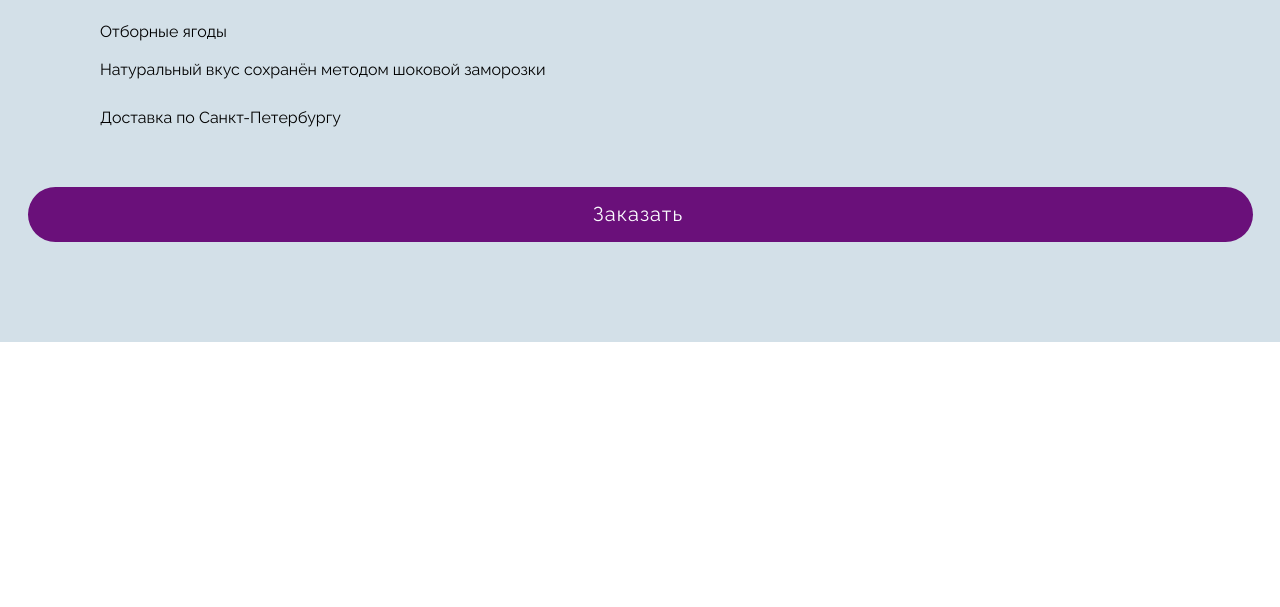
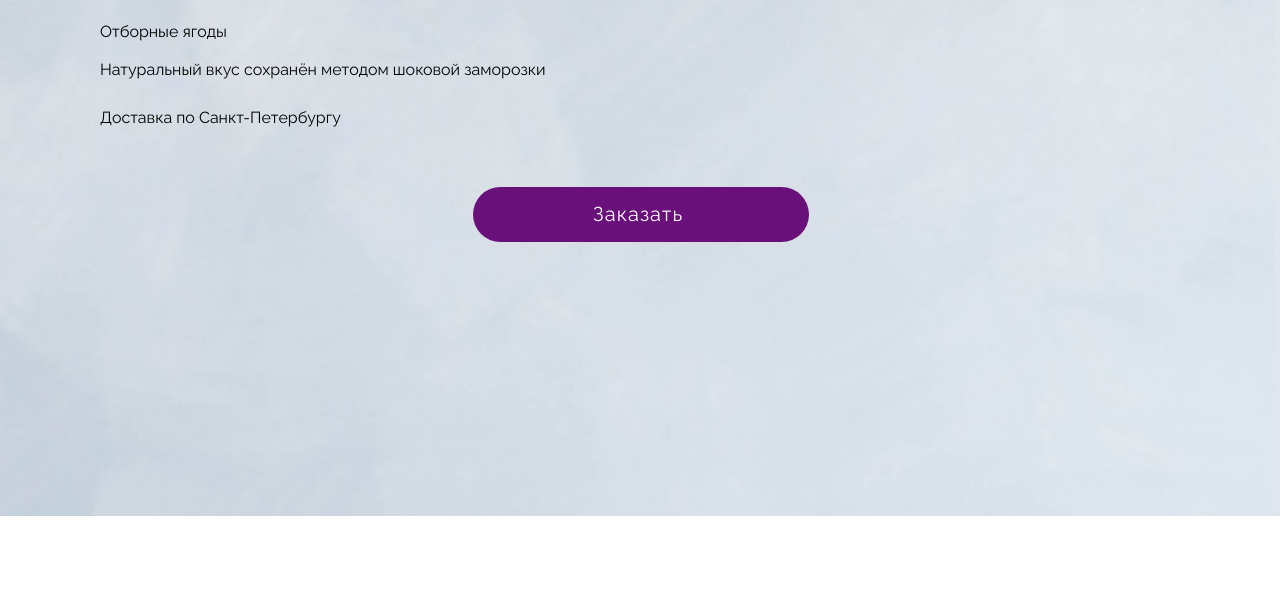
Before and after one commit to Bobjka/2075847-berries, a website: page source/index.html in a window 1280 px wide. Shown: the part 193-800 px from the top of the page. Drawn offline with nearby package versions, Linux system fonts and the light colour scheme; files that its build step writes are made by us from their sources.

Commit message:
Сделал блок hero

```diff
--- a/source/less/blocks/hero.less
+++ b/source/less/blocks/hero.less
@@ -1,6 +1,22 @@
 .hero {
-  background-color: #d3e0e8;
+  background-color: #dfe6ec;
   padding: 68px 27px 100px 28px;
+  background-image: url("../../img/hero/hero-background-mobile.jpg");
+  background-repeat: no-repeat;
+  background-position: left -5px top -3px;
+  min-height: 640px;
+  background-size: auto;
+  box-sizing: border-box;
+
+  @media (min-resolution: 2dppx) {
+    background-image: url("../../img/hero/hero-background-mobile.jpg");
+    background-size: auto, 705px 876px;
+    background-position: left -5px top -3px;
+  }
+
+  @media (min-width: 700px) {
+    background-size: cover;
+  }
 }
 
 .hero__title {
@@ -35,4 +51,7 @@
 .hero__button {
   padding: 16px 82px 16px 77px;
   box-sizing: border-box;
+  max-width: 336px;
+  text-align: center;
+  margin: 0 auto;
 }
```
Also changed, not shown: source/img/hero/hero-background-mobile.jpg (added), source/img/hero/hero-background-mobile@2x.jpg (added).
